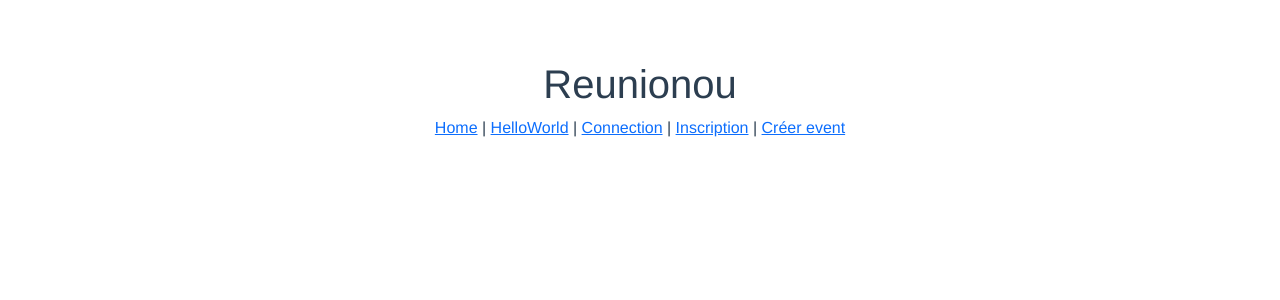
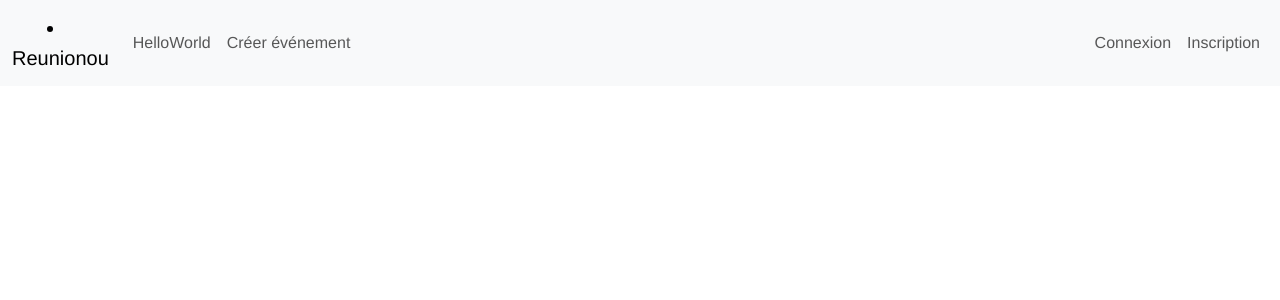
Before and after one commit to LoicBlanchard7/Atelier-2-WebApp, a Vue app in the folder reunionou/: page / in a window 1280 px wide. Shown: the top 300 px of the page. Built offline with nearby package versions, Linux system fonts and the light colour scheme.

Commit message:
Temporary navbar

```diff
--- a/reunionou/src/App.vue
+++ b/reunionou/src/App.vue
@@ -1,20 +1,54 @@
 <template>
-  <h1>Reunionou</h1>
+  <nav class="navbar navbar-expand-lg navbar-light bg-light">
+    <div class="container-fluid">
+      <!-- Marque -->
 
-  <nav>
-    <router-link to='/'>Home</router-link>
-    |
-    <router-link to="/helloWorld">HelloWorld</router-link>
-    |
-    <router-link to='/signIn'>Connection</router-link>
-    |
-    <router-link to='/signUp'>Inscription</router-link>
-    |
-    <router-link to='/createEvent'>Créer event</router-link>
+      <li class="navbar-brand">
+        <router-link class="nav-link" to="/">Reunionou</router-link>
+      </li>
+
+      <!-- Bouton de navigation mobile -->
+      <button class="navbar-toggler" type="button" data-bs-toggle="collapse" data-bs-target="#navbarNav"
+        aria-controls="navbarNav" aria-expanded="false" aria-label="Toggle navigation">
+        <span class="navbar-toggler-icon"></span>
+      </button>
+
+      <!-- Liens de navigation -->
+      <div class="collapse navbar-collapse" id="navbarNav">
+        <ul class="navbar-nav me-auto mb-2 mb-lg-0">
+          <!-- Lien Home -->
+
+
+          <!-- Lien HelloWorld -->
+          <li class="nav-item">
+            <router-link class="nav-link" to="/helloWorld">HelloWorld</router-link>
+          </li>
+
+          <!-- Lien Créer événement -->
+          <li class="nav-item">
+            <router-link class="nav-link" to="/createEvent">Créer événement</router-link>
+          </li>
+        </ul>
+
+        <!-- Liens de connexion et inscription alignés à droite -->
+        <ul class="navbar-nav">
+          <!-- Lien Connexion -->
+          <li class="nav-item">
+            <router-link class="nav-link" to="/signIn">Connexion</router-link>
+          </li>
+
+          <!-- Lien Inscription -->
+          <li class="nav-item">
+            <router-link class="nav-link" to="/signUp">Inscription</router-link>
+          </li>
+        </ul>
+      </div>
+    </div>
   </nav>
-
   <router-view />
 </template>
+
+
 
 <script>
 export default {
@@ -30,6 +64,6 @@
   -moz-osx-font-smoothing: grayscale;
   text-align: center;
   color: #2c3e50;
-  margin-top: 60px;
+  margin-bottom: 60px;
 }
 </style>
```
